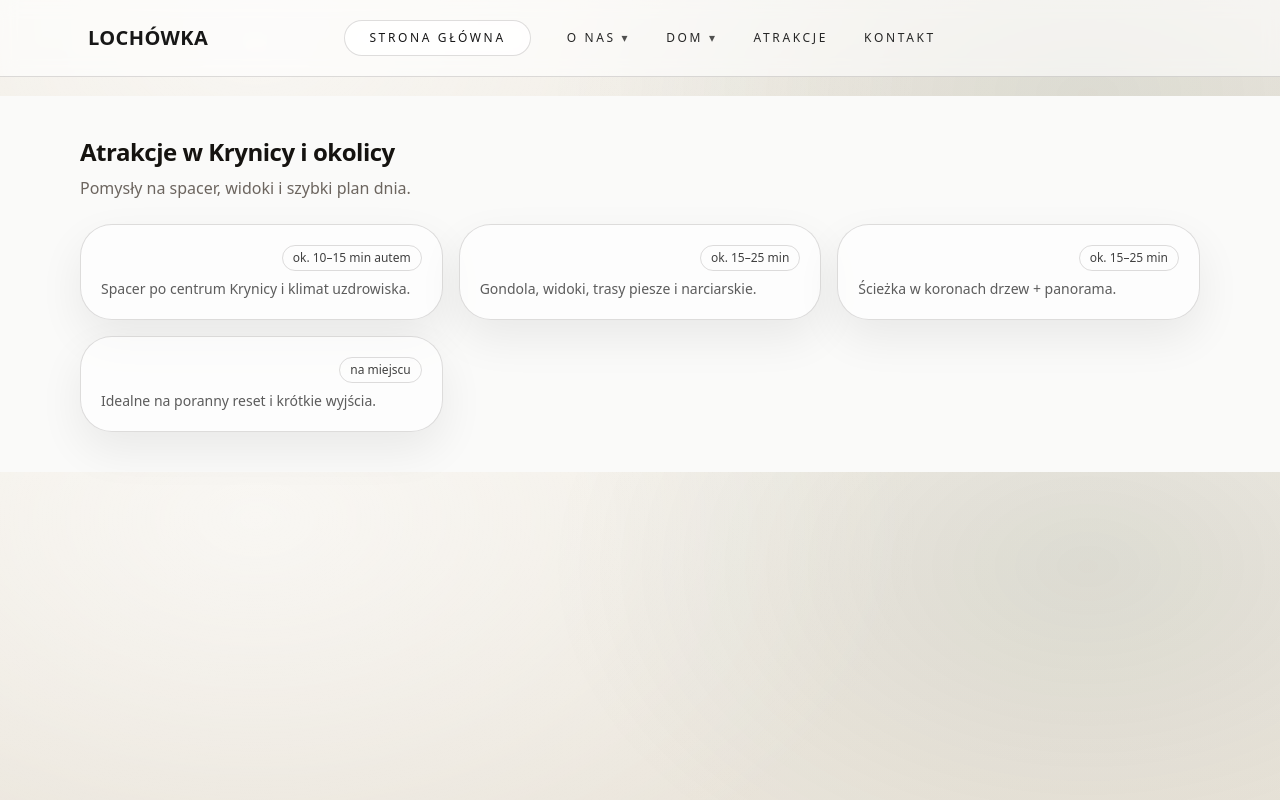
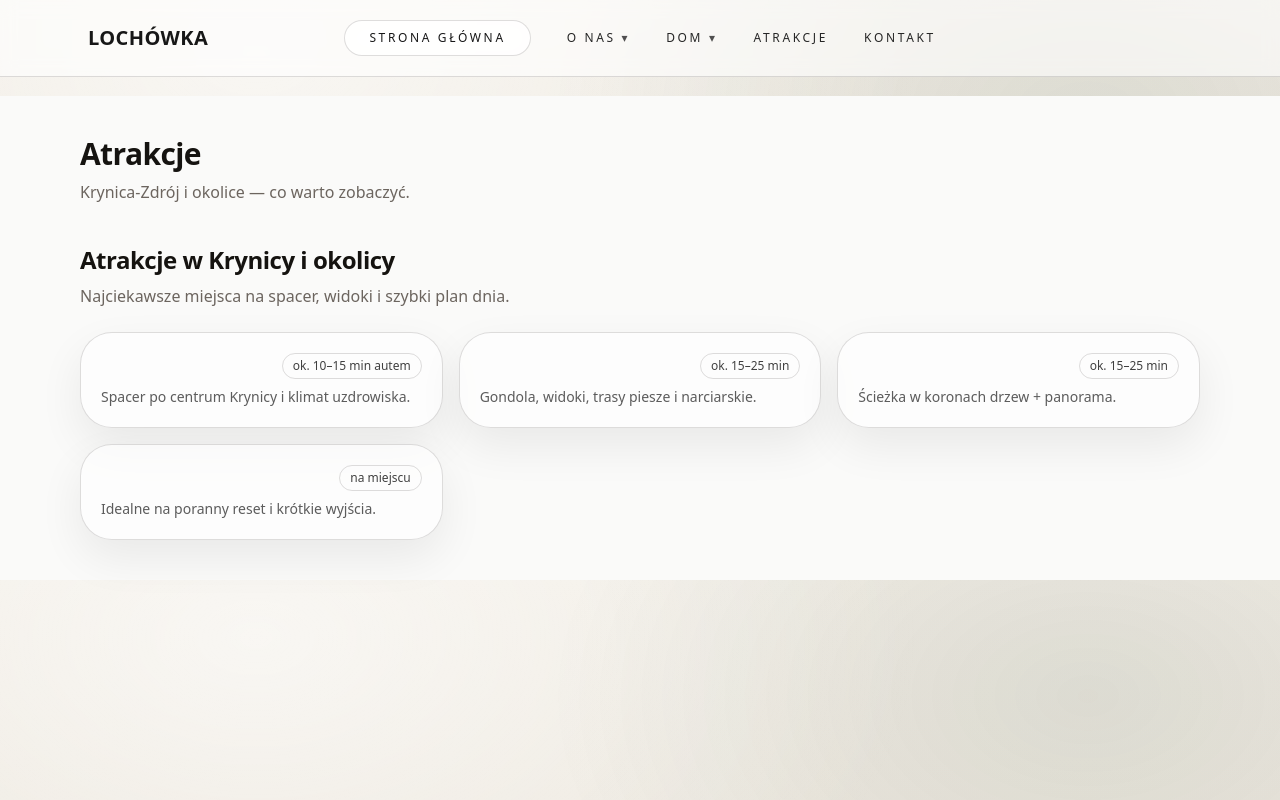
Before and after one commit to kulawikola2005-a11y/demolochowka, a Next.js app: page /atrakcje in a window 1280 px wide. Built offline with nearby package versions, Linux system fonts and the light colour scheme.

Commit message:
Fill attractions with Krynica places

```diff
--- a/src/app/atrakcje/page.tsx
+++ b/src/app/atrakcje/page.tsx
@@ -3,6 +3,10 @@
 export default function AtrakcjePage() {
   return (
     <main className="bg-stone-50">
+      <div className="mx-auto max-w-6xl px-4 pt-10">
+        <h1 className="text-3xl font-semibold">Atrakcje</h1>
+        <p className="mt-2 text-muted">Krynica-Zdrój i okolice — co warto zobaczyć.</p>
+      </div>
       <AttractionsSection />
     </main>
   );
--- a/src/components/sections/AttractionsSection.tsx
+++ b/src/components/sections/AttractionsSection.tsx
@@ -2,22 +2,28 @@
 
 type Attraction = { name: string; desc?: string; time?: string };
 
+const DEFAULT_ATTRACTIONS: Attraction[] = [
+  { name: "Deptak i Pijalnia Główna", desc: "Spacer, wody mineralne i klimat uzdrowiska.", time: "5–10 min" },
+  { name: "Muzeum Nikifora", desc: "Sztuka i historia Krynicy w pigułce.", time: "5–10 min" },
+  { name: "Góra Parkowa", desc: "Widoki, trasy spacerowe, klasyk Krynicy.", time: "10–15 min" },
+  { name: "Jaworzyna Krynicka (gondola)", desc: "Panoramy i szlaki latem, narty zimą.", time: "15–20 min" },
+  { name: "Słotwiny Arena – wieża widokowa", desc: "Skywalk wśród drzew, świetne zdjęcia.", time: "10–15 min" },
+  { name: "Park Zdrojowy", desc: "Spokojny spacer i odpoczynek w zieleni.", time: "5–10 min" },
+  { name: "Szlaki i spacery (np. Huzary)", desc: "Od lekkich spacerów po dłuższe wyjścia w góry.", time: "zależnie" },
+  { name: "Tylicz", desc: "Szybki wypad obok Krynicy, opcje rodzinne.", time: "15–20 min" },
+  { name: "Muszyna – Ogrody Sensoryczne", desc: "Bardzo przyjemnie na pół dnia.", time: "25–35 min" },
+];
+
 export default function AttractionsSection() {
-  const title = (site as any).attractionsTitle ?? "Atrakcje w okolicy";
-  const items = ((site as any).attractions ?? []) as Attraction[];
+  const title = (site as any).attractionsTitle ?? "Atrakcje w Krynicy i okolicy";
+  const fromSite = ((site as any).attractions ?? []) as Attraction[];
+  const items = fromSite.length ? fromSite : DEFAULT_ATTRACTIONS;
 
   return (
     <section id="okolica" className="mx-auto max-w-6xl px-4 py-10">
       <h2 className="text-2xl font-semibold">{title}</h2>
-      <p className="mt-2 text-muted">Pomysły na spacer, widoki i szybki plan dnia.</p>
+      <p className="mt-2 text-muted">Najciekawsze miejsca na spacer, widoki i szybki plan dnia.</p>
 
-      {items.length === 0 ? (
-        <div className="mt-6 card-soft p-5">
-          <p className="text-sm text-neutral-800/75">
-            Brak atrakcji — uzupełnij <code>site.attractions</code> w <code>src/data/site.ts</code>.
-          </p>
-        </div>
-      ) : (
       <div className="mt-6 grid gap-4 sm:grid-cols-2 lg:grid-cols-3">
         {items.map((a, i) => (
           <div key={i} className="card-soft p-5">
@@ -33,7 +39,6 @@
           </div>
         ))}
       </div>
-      )}
     </section>
   );
 }
```
Lines whose indentation alone changed are shown as unchanged.
